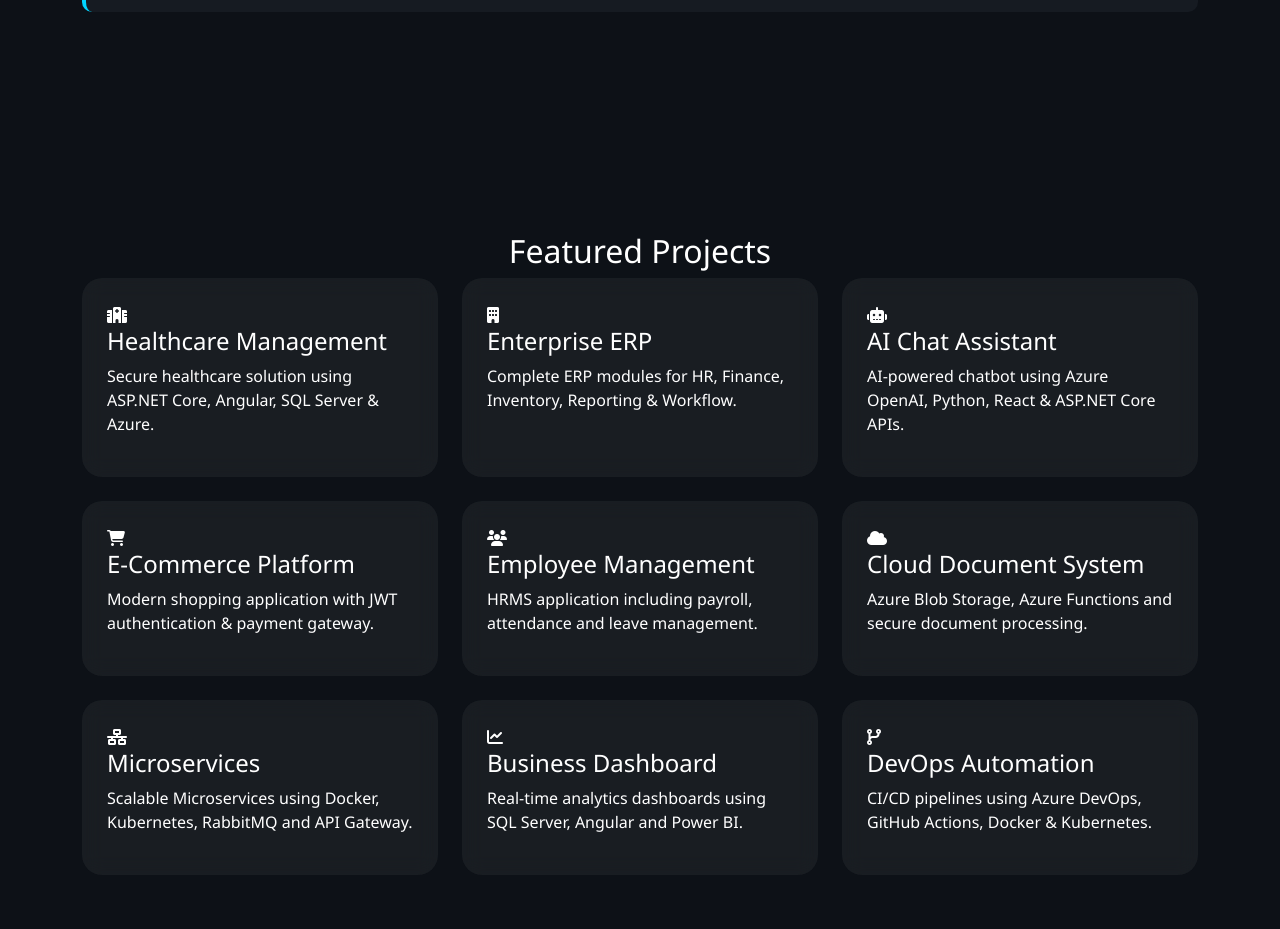
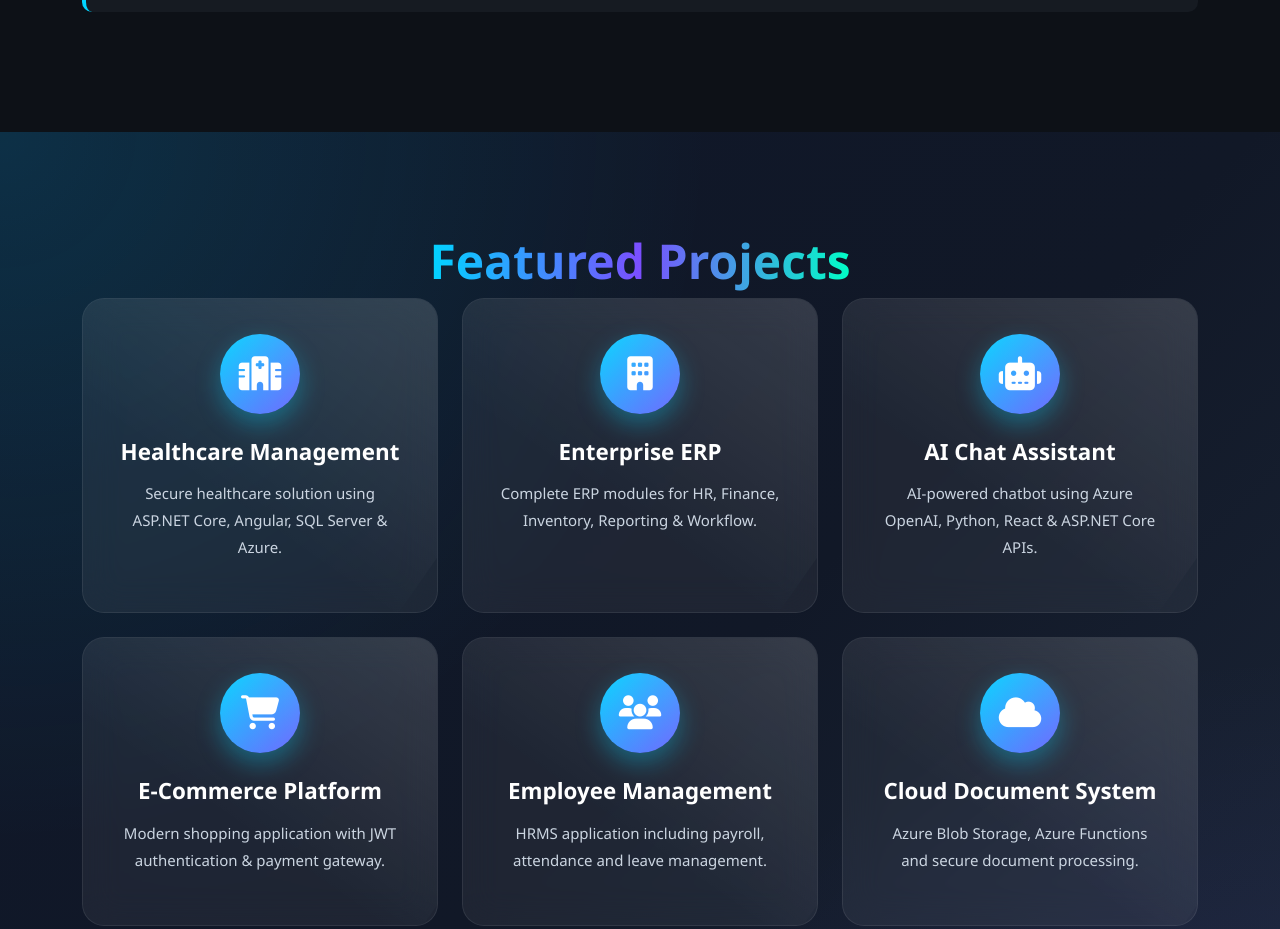
Before and after one commit to mdshahjahan2320/portfolio, a plain HTML site: page index.html in a window 1280 px wide. Shown: the part 4280-5209 px from the top of the page. Drawn offline with nearby package versions, Linux system fonts and the light colour scheme.

Commit message:
Update style.css

```diff
--- a/css/style.css
+++ b/css/style.css
@@ -374,9 +374,150 @@ html {
         grid-template-columns:1fr;
     }
 }
+    }
+}
 
 
 
+/*==========================
+      Projects Section
+==========================*/
 
-    }
+.projects-section{
+    padding:100px 0;
+    background:linear-gradient(135deg,#0f172a,#111827,#1e293b);
+    position:relative;
 }
+
+.projects-section::before{
+    content:'';
+    position:absolute;
+    inset:0;
+    background:
+    radial-gradient(circle at top left,#00d4ff22,transparent 40%),
+    radial-gradient(circle at bottom right,#6c63ff22,transparent 40%);
+    pointer-events:none;
+}
+
+.section-title span{
+    font-size:3rem;
+    font-weight:700;
+    background:linear-gradient(90deg,#00d4ff,#7c4dff,#00ffc6);
+    -webkit-background-clip:text;
+    -webkit-text-fill-color:transparent;
+}
+
+.project-card{
+
+    background:rgba(255,255,255,.06);
+    backdrop-filter:blur(18px);
+    border:1px solid rgba(255,255,255,.08);
+
+    border-radius:22px;
+
+    padding:35px;
+
+    text-align:center;
+
+    height:100%;
+
+    transition:.45s;
+
+    position:relative;
+
+    overflow:hidden;
+}
+
+.project-card::before{
+
+    content:'';
+
+    position:absolute;
+
+    top:-120%;
+
+    left:-30%;
+
+    width:180%;
+
+    height:180%;
+
+    background:linear-gradient(
+    transparent,
+    rgba(255,255,255,.10),
+    transparent);
+
+    transform:rotate(35deg);
+
+    transition:.8s;
+}
+
+.project-card:hover::before{
+
+    top:120%;
+}
+
+.project-card:hover{
+
+    transform:translateY(-12px) scale(1.02);
+
+    border-color:#00d4ff;
+
+    box-shadow:
+    0 20px 40px rgba(0,212,255,.25),
+    0 0 30px rgba(124,77,255,.20);
+}
+
+.project-icon{
+
+    width:80px;
+
+    height:80px;
+
+    margin:auto;
+
+    margin-bottom:25px;
+
+    border-radius:50%;
+
+    display:flex;
+
+    align-items:center;
+
+    justify-content:center;
+
+    background:linear-gradient(135deg,#00d4ff,#6c63ff);
+
+    color:#fff;
+
+    font-size:34px;
+
+    box-shadow:0 10px 25px rgba(0,212,255,.35);
+
+    transition:.4s;
+}
+
+.project-card:hover .project-icon{
+
+    transform:rotateY(180deg) scale(1.12);
+}
+
+.project-card h4{
+
+    color:#fff;
+
+    font-size:1.4rem;
+
+    margin-bottom:15px;
+
+    font-weight:600;
+}
+
+.project-card p{
+
+    color:#cbd5e1;
+
+    line-height:1.8;
+
+    font-size:15px;
+}
```
